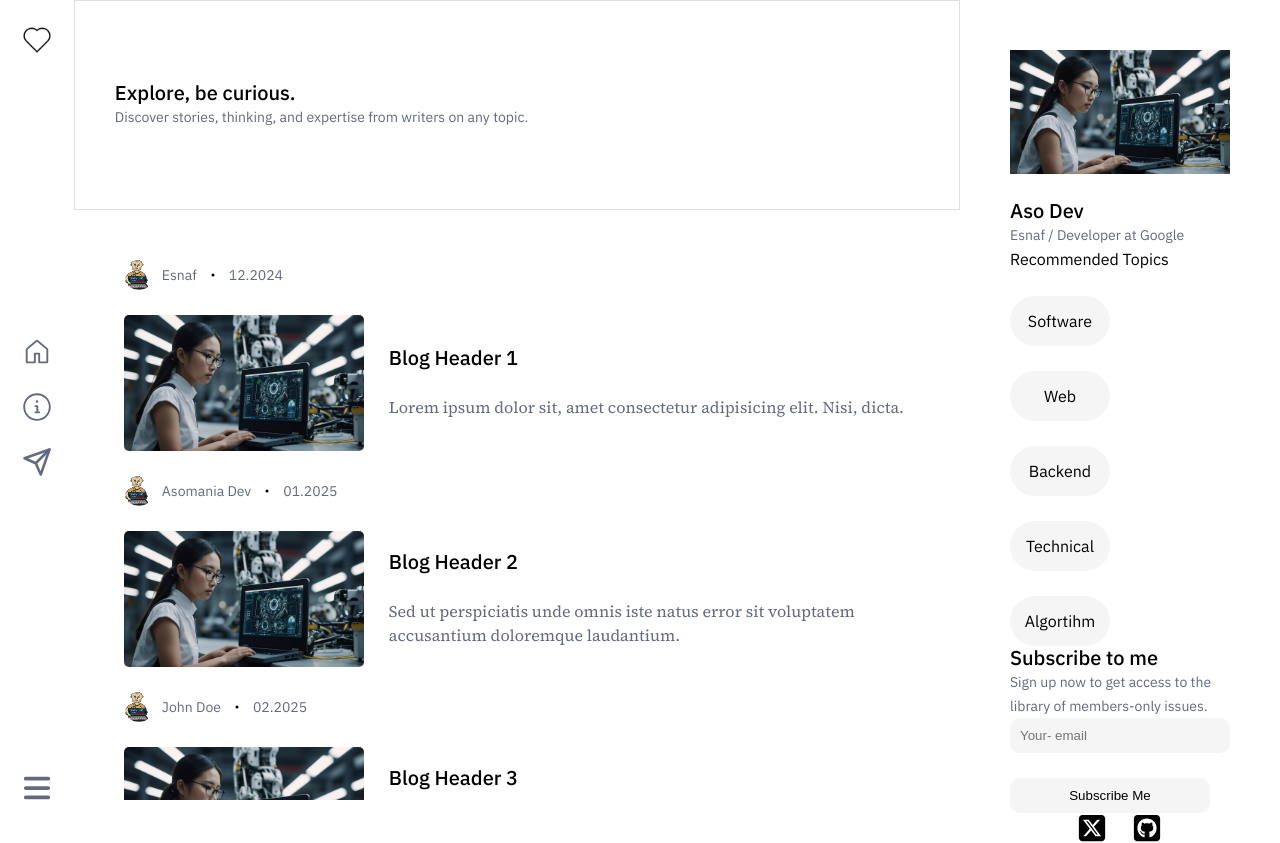
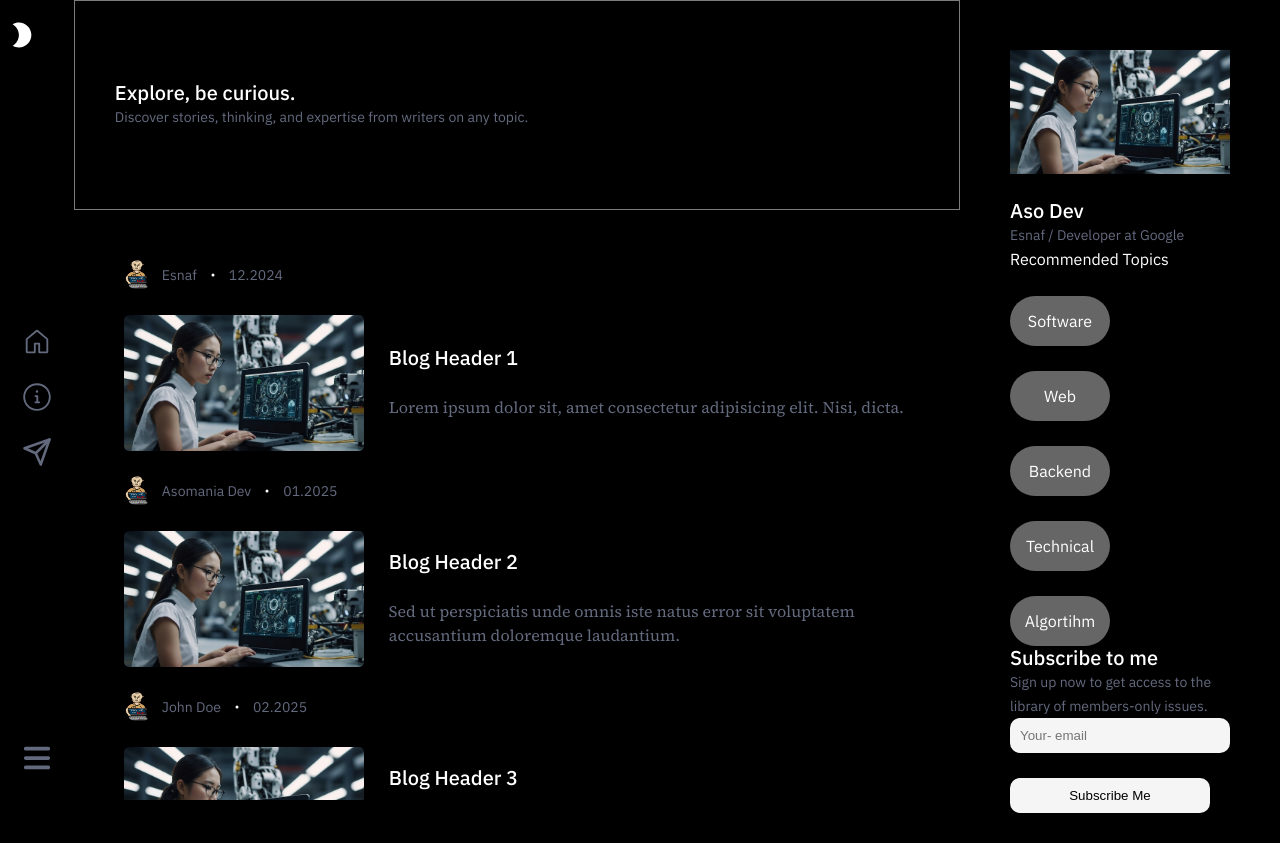
Before and after one commit to asomania/blog, a React (Vite) app: page / in a window 1280 px wide. Built offline with nearby package versions, Linux system fonts and the light colour scheme.

Commit message:
redux and theme added

```diff
--- a/package.json
+++ b/package.json
@@ -10,9 +10,11 @@
     "preview": "vite preview"
   },
   "dependencies": {
+    "@reduxjs/toolkit": "^2.3.0",
     "react": "^18.3.1",
     "react-dom": "^18.3.1",
     "react-icons": "^5.3.0",
+    "react-redux": "^9.1.2",
     "react-router-dom": "^6.28.0"
   },
   "devDependencies": {
--- a/src/App.tsx
+++ b/src/App.tsx
@@ -1,10 +1,26 @@
+import { useEffect } from "react";
 import { BrowserRouter as Router, Routes, Route } from "react-router-dom";
 import Layout from "./layouts/Layout";
 import Home from "./pages/Home";
 import About from "./pages/Blog";
+import "./App.css";
+import { useSelector } from "react-redux";
 
 function App() {
+  const theme = useSelector(
+    (state: { themePick: { theme: boolean } }) => state.themePick.theme
+  );
+
+  useEffect(() => {
+    if (!theme) {
+      document.body.classList.add("dark-theme");
+    } else {
+      document.body.classList.remove("dark-theme");
+    }
+  }, [theme]);
+
   return (
+    <div>
       <Router>
         <Routes>
           <Route path="/" element={<Layout />}>
@@ -13,6 +29,7 @@ function App() {
           </Route>
         </Routes>
       </Router>
+    </div>
   );
 }
 
--- a/src/index.css
+++ b/src/index.css
@@ -136,9 +136,27 @@ table {
     border-spacing: 0;
 }
 
+
+:root {
+    --bg-color: white;
+    --text-color: black;
+    --text-box-bg: #f5f5f5;
+
+}
+
+.dark-theme {
+    --bg-color: black;
+    --text-color: white;
+    --text-box-bg: #666666;
+}
+
+
 body {
     line-height: 1.5em;
+    background-color: var(--bg-color);
+    color: var(--text-color);
 }
+
 
 .ibm-font {
     font-family: "IBM Plex Sans", sans-serif;
@@ -225,9 +243,9 @@ body {
     margin-top: 25px;
 }
 
-.p-y-10 {
-    padding-top: 10px;
-    padding-bottom: 10px;
+.p-y-20 {
+    padding-top: 20px;
+    padding-bottom: 20px;
 }
 
 .p-10 {
@@ -300,5 +318,13 @@ body {
     width: 100px;
     height: 50px;
     border-radius: 40px;
-    background-color: #f5f5f5;
+    background-color: var(--text-box-bg);
 }
+
+.icon {
+    transition: transform 0.5s ease;
+}
+
+.icon.spin {
+    transform: rotate(360deg);
+}
--- a/src/layouts/component/LeftContainer.tsx
+++ b/src/layouts/component/LeftContainer.tsx
@@ -1,15 +1,50 @@
 import "./styles/leftcontainer.css";
+import { useState } from "react";
 import { GoHome } from "react-icons/go";
 import { GoInfo } from "react-icons/go";
 import { FiSend } from "react-icons/fi";
 import { FaBars } from "react-icons/fa6";
+import { MdOutlineWbSunny } from "react-icons/md";
+import { MdModeNight } from "react-icons/md";
+import { useDispatch, useSelector } from "react-redux";
+
+import { setTheme } from "../../state/theme";
 
 const LeftContainer = () => {
+  const dispatch = useDispatch();
+  const theme = useSelector(
+    (state: {
+      themePick: {
+        theme: boolean;
+      };
+    }) => state.themePick.theme
+  );
+  const [animate, setAnimate] = useState(false);
+
+  const handleClick = (value: boolean) => {
+    setAnimate(true);
+    setTimeout(() => {
+      setAnimate(false);
+    }, 100);
+    dispatch(setTheme(value));
+  };
   return (
     <>
-      <div className="d-flex columns j-space-between a-center p-y-10 vh-100">
+      <div className="d-flex columns j-space-between a-center p-y-20">
         <div className="logo ">
-          <img src="logo.png" alt="" />
+          {theme ? (
+            <MdOutlineWbSunny
+              className={`icon ${animate ? "spin" : ""}`}
+              size={30}
+              onClick={() => handleClick(false)}
+            />
+          ) : (
+            <MdModeNight
+              className={`icon ${animate ? "spin" : ""}`}
+              size={30}
+              onClick={() => handleClick(true)}
+            />
+          )}
         </div>
         <div className="gap-25 d-flex columns">
           <GoHome className="logo" size={30} color="#636A7E" />
--- a/src/main.tsx
+++ b/src/main.tsx
@@ -1,9 +1,13 @@
 import { createRoot } from "react-dom/client";
 import "./index.css";
 import App from "./App.tsx";
+import store from "./state/index.ts";
+import { Provider } from "react-redux";
 
 createRoot(document.getElementById("root")!).render(
   <>
-    <App />
+    <Provider store={store}>
+      <App />
+    </Provider>
   </>
 );
--- /dev/null
+++ b/src/state/index.ts
@@ -0,0 +1,10 @@
+import { configureStore } from "@reduxjs/toolkit";
+import theme from "./theme";
+
+const store = configureStore({
+  reducer: {
+    themePick: theme,
+  },
+});
+
+export default store;
--- /dev/null
+++ b/src/state/theme.ts
@@ -0,0 +1,16 @@
+import { createSlice } from "@reduxjs/toolkit";
+
+const themeChanger = createSlice({
+  name: "themePick",
+  initialState: {
+    theme: false,
+  },
+  reducers: {
+    setTheme: (state, action) => {
+      state.theme = action.payload;
+    },
+  },
+});
+
+export const { setTheme } = themeChanger.actions;
+export default themeChanger.reducer;
```
Also changed, not shown: 2 other files (tests, documents, lock files or other folders). Lines whose indentation alone changed are shown as unchanged.
